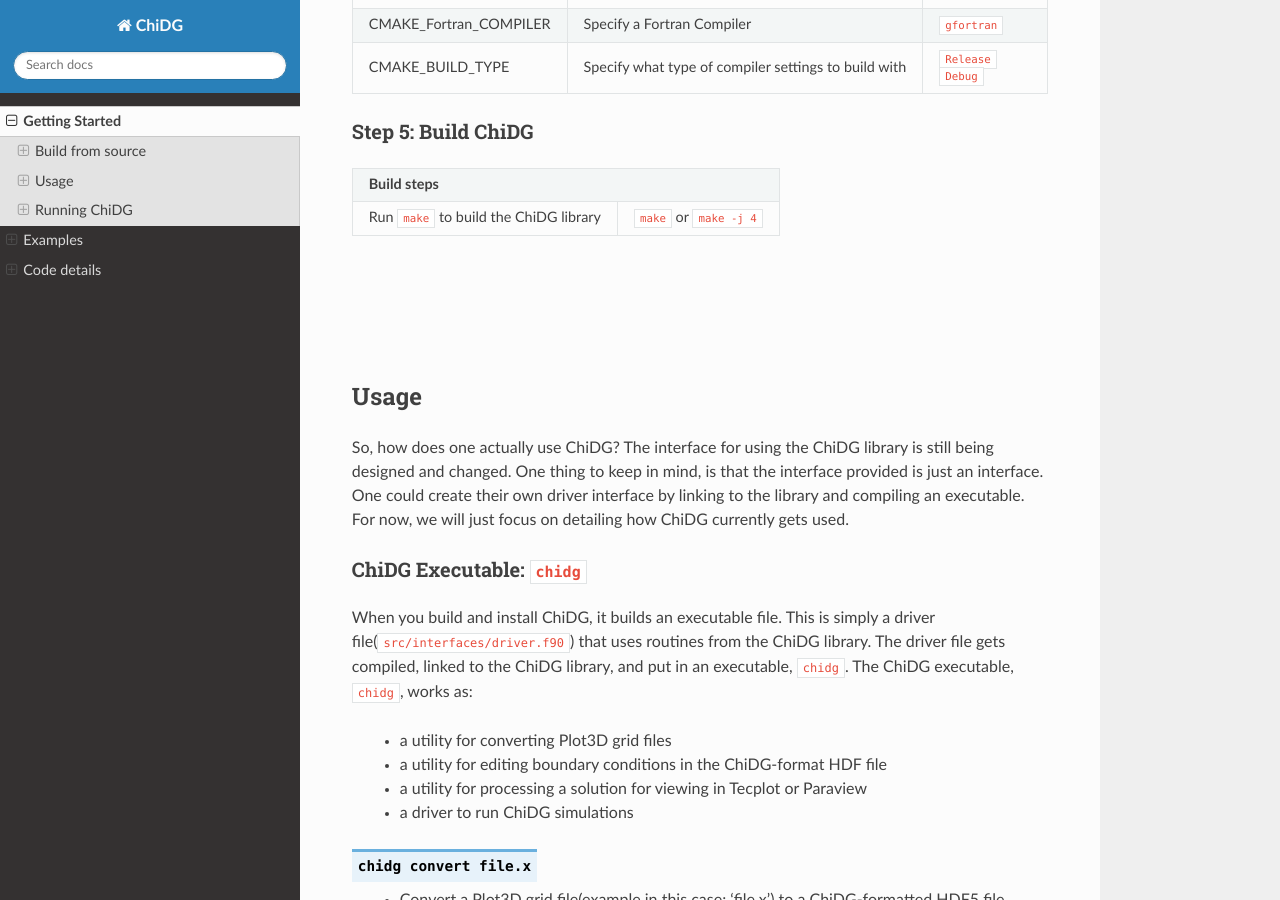
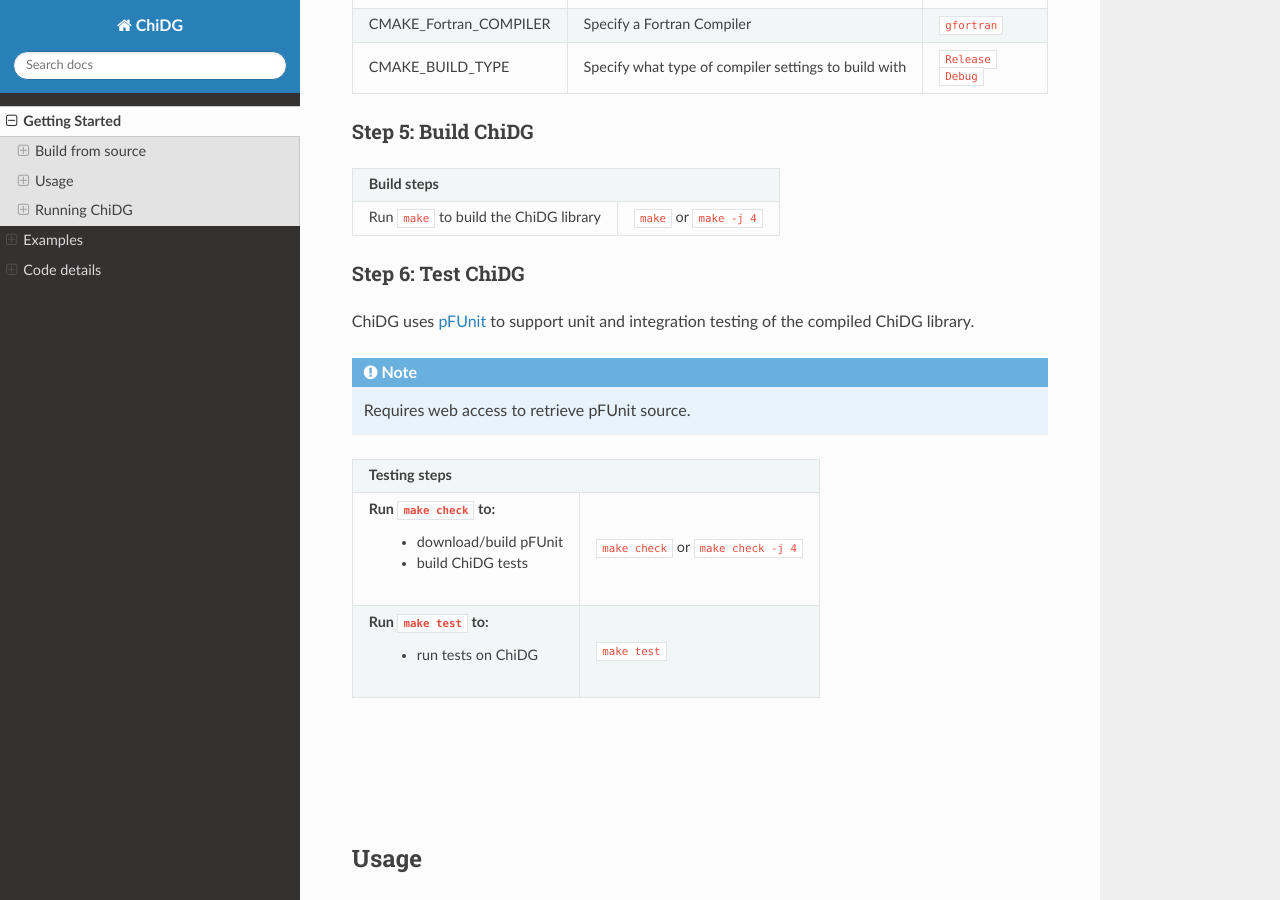
Before and after one commit to nwukie/ChiDG_pysite, a Sphinx documentation site: the page built from source/getting_started/getting_started.rst, in a window 1280 px wide and 900 px high, scrolled down 4349 px. Built offline with Sphinx 7.4.7 and the Read the Docs theme 2.0.0, drawn with Linux system fonts in a browser that asks for light colours.

Commit message:
Updated docs

```diff
--- a/source/getting_started/getting_started.rst
+++ b/source/getting_started/getting_started.rst
@@ -289,6 +289,36 @@
 
 
 
+
+Step 6: Test ChiDG
+-------------------
+ChiDG uses `pFUnit <http://pfunit.sourceforge.net>`_ to support unit and integration
+testing of the compiled ChiDG library.
+
+.. note::
+
+    Requires web access to retrieve pFUnit source.
+
++--------------------------------------------+------------------------------------------+
+| **Testing steps**                                                                     |
++--------------------------------------------+------------------------------------------+
+|                                            |                                          |
+| Run ``make check`` to:                     |   ``make check`` or ``make check -j 4``  |
+|   - download/build pFUnit                  |                                          |
+|   - build ChiDG tests                      |                                          |
++--------------------------------------------+------------------------------------------+
+|                                            |                                          |
+| Run ``make test`` to:                      |                                          |
+|   - run tests on ChiDG                     |   ``make test``                          |
++--------------------------------------------+------------------------------------------+
+
+
+
+
+
+
+
+
 |
 |
 |
```
Also changed, not shown: source/code_details/solvers/detail_solvers.rst (+14 -1 lines).
